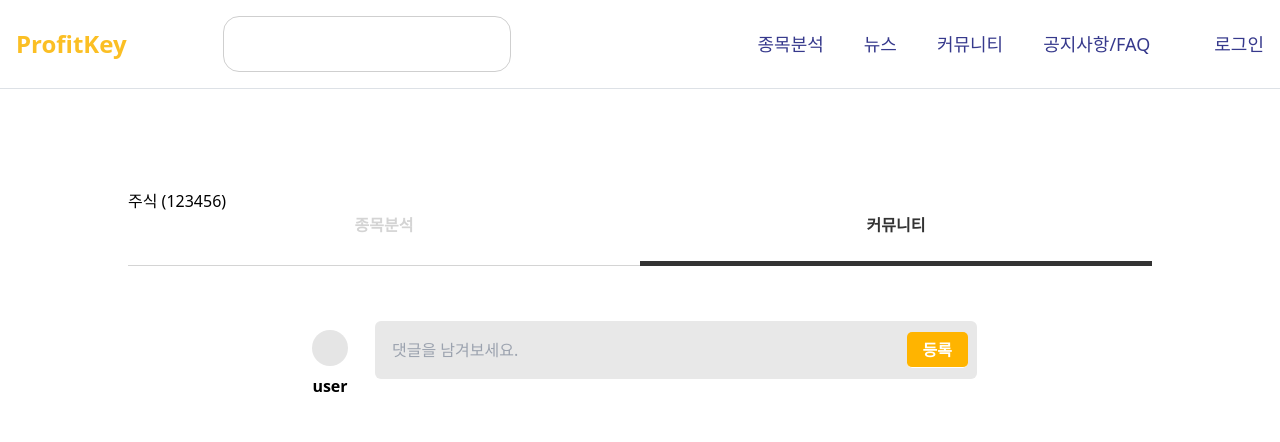
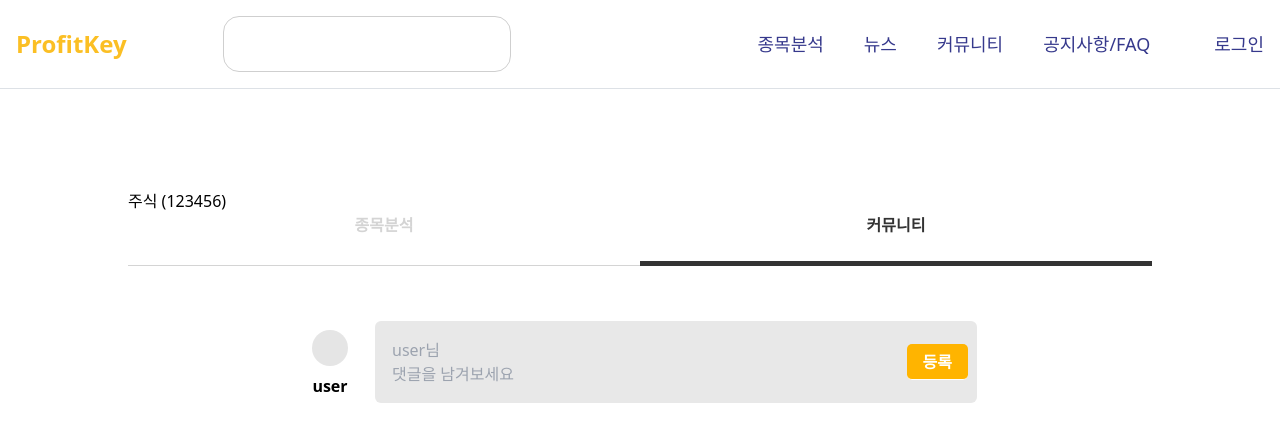
Before and after one commit to profit-key/profitkey-front, a React (Vite) app: page /stocks/123456 in a window 1280 px wide. Both pictures are taken after a click on the button "커뮤니티". Shown: the top 442 px of the page. Built offline with nearby package versions, Linux system fonts and the light colour scheme; no server answers.

Commit message:
feat: 재사용 가능한 댓글창 컴포넌트로 변경

```diff
--- a/src/pages/stock-detail/ui/comment-form.tsx
+++ b/src/pages/stock-detail/ui/comment-form.tsx
@@ -1,7 +1,15 @@
 import { useId } from 'react';
 import './comment-form.css';
 
-export function CommentForm(): JSX.Element {
+type CommentFormProps = {
+  placeholder?: string;
+  rows?: number;
+};
+
+export function CommentForm({
+  placeholder,
+  rows = 1,
+}: CommentFormProps): JSX.Element {
   function handleSubmit(e: React.FormEvent<HTMLFormElement>): void {
     // 브라우저 새로고침 방지
     e.preventDefault();
@@ -29,8 +37,8 @@ export function CommentForm(): JSX.Element {
         <textarea
           id={postTextAreaId}
           name="content"
-          placeholder="댓글을 남겨보세요."
-          rows={1}
+          placeholder={placeholder}
+          rows={rows}
           className="min-h-[50px] w-full resize-none overflow-auto overscroll-none bg-transparent p-4 focus:outline-none"
         />
         <button
--- a/src/pages/stock-detail/ui/community.tsx
+++ b/src/pages/stock-detail/ui/community.tsx
@@ -11,7 +11,10 @@ export function Community() {
           <ProfileV username={username} />
         </div>
         <div className="grow">
-          <CommentForm />
+          <CommentForm
+            rows={2}
+            placeholder={`${username}님\n댓글을 남겨보세요`}
+          />
         </div>
       </div>
     </div>
```
